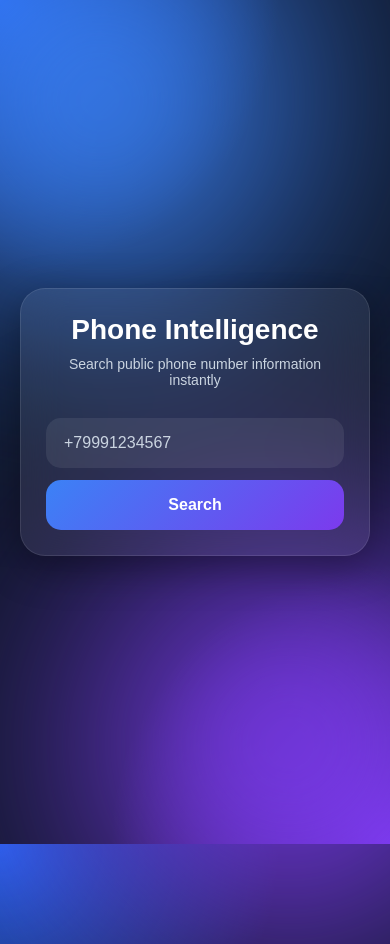
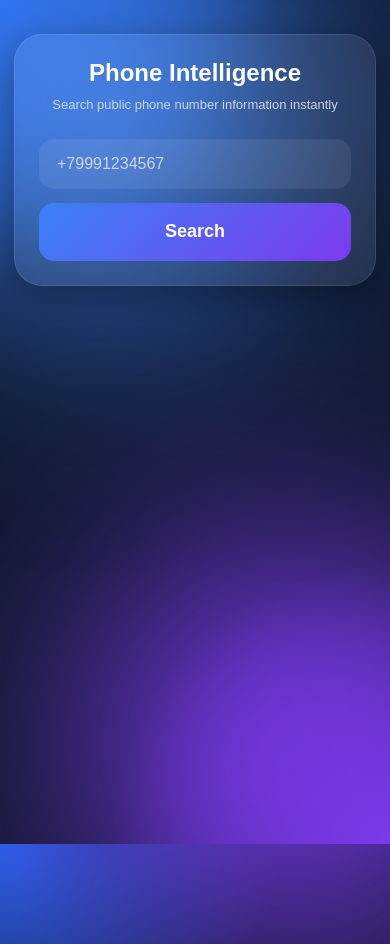
Before and after one commit to maksymtelegram0-source/phone-info-site, a Flask app: page / in a window 390 px wide; the page is wider, and only the part inside the window is pictured. Run offline with Flask 3, Linux system fonts and the light colour scheme.

Commit message:
better mobile ui

```diff
--- a/static/style.css
+++ b/static/style.css
@@ -4,17 +4,22 @@
     box-sizing:border-box;
 }
 
+html,
+body{
+    overflow-x:hidden;
+}
+
 body{
 
     font-family:Arial, sans-serif;
 
-    min-height:100vh;
+    min-height:100dvh;
 
     display:flex;
 
     justify-content:center;
 
-    align-items:center;
+    align-items:flex-start;
 
     background:
     radial-gradient(circle at top left,
@@ -27,12 +32,12 @@ body{
 
     #0f172a;
 
-    overflow:hidden;
-
     color:white;
 
     padding:20px;
 }
+
+/* background blur */
 
 body::before,
 body::after{
@@ -53,6 +58,7 @@ body::after{
 }
 
 body::before{
+
     background:#3b82f6;
 
     top:-100px;
@@ -61,6 +67,7 @@ body::before{
 }
 
 body::after{
+
     background:#7c3aed;
 
     bottom:-100px;
@@ -72,7 +79,13 @@ body::after{
 
 .container{
 
-    width:500px;
+    width:100%;
+
+    max-width:520px;
+
+    margin-top:40px;
+
+    margin-bottom:40px;
 
     background:rgba(255,255,255,0.08);
 
@@ -99,6 +112,8 @@ h1{
     font-size:34px;
 
     margin-bottom:10px;
+
+    font-weight:700;
 }
 
 .subtitle{
@@ -110,6 +125,8 @@ h1{
     margin-bottom:30px;
 
     font-size:14px;
+
+    line-height:1.5;
 }
 
 /* form */
@@ -215,13 +232,13 @@ button:hover{
 
 .result{
 
-    margin-top:30px;
+    margin-top:28px;
 
     background:rgba(255,255,255,0.06);
 
     padding:25px;
 
-    border-radius:20px;
+    border-radius:22px;
 
     border:1px solid rgba(255,255,255,0.08);
 
@@ -229,16 +246,21 @@ button:hover{
 }
 
 .result h2{
+
     margin-bottom:20px;
+
+    font-size:28px;
 }
 
 .result p{
 
-    margin:12px 0;
+    margin:14px 0;
 
     color:#e2e8f0;
 
     font-size:15px;
+
+    line-height:1.5;
 }
 
 .result strong{
@@ -299,28 +321,87 @@ button:hover{
     }
 }
 
-/* mobile */
+/* MOBILE */
 
 @media(max-width:600px){
+
+    body{
+        padding:14px;
+    }
 
     .container{
 
         width:100%;
 
-        padding:25px;
+        padding:24px;
 
-        border-radius:25px;
+        border-radius:28px;
+
+        margin-top:20px;
+
+        margin-bottom:20px;
+    }
+
+    h1{
+
+        font-size:24px;
+
+        margin-bottom:8px;
+    }
+
+    .subtitle{
+
+        font-size:13px;
+
+        margin-bottom:24px;
     }
 
     form{
+
         flex-direction:column;
+
+        gap:14px;
+    }
+
+    input{
+
+        width:100%;
+
+        height:58px;
+
+        font-size:16px;
     }
 
     button{
+
         width:100%;
+
+        height:58px;
+
+        font-size:18px;
     }
 
-    h1{
-        font-size:28px;
+    .result{
+
+        margin-top:24px;
+
+        padding:22px;
     }
+
+    .result h2{
+
+        font-size:22px;
+
+        margin-bottom:18px;
+    }
+
+    .result p{
+
+        font-size:15px;
+
+        line-height:1.5;
+
+        margin:14px 0;
+    }
+
 }
```
